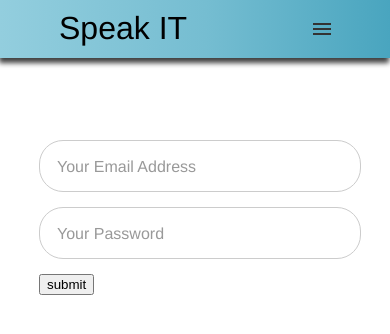
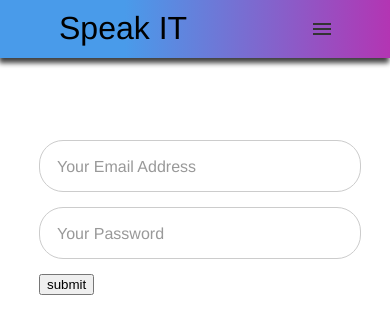
Before and after one commit to alejimenezgit/SpeakIT, a React (Create React App) app: page /login in a window 390 px wide. Shown: the top 334 px of the page. Built offline with nearby package versions, Linux system fonts and the light colour scheme; no server answers.

Commit message:
done navbar function and slider main page

```diff
--- a/package.json
+++ b/package.json
@@ -11,7 +11,8 @@
     "react": "^16.13.1",
     "react-dom": "^16.13.1",
     "react-router-dom": "^5.1.2",
-    "react-scripts": "3.4.1"
+    "react-scripts": "3.4.1",
+    "react-slick": "^0.26.1"
   },
   "scripts": {
     "start": "react-scripts start",
--- a/public/index.html
+++ b/public/index.html
@@ -3,6 +3,8 @@
   <head>
     <meta charset="utf-8" />
     <link rel="icon" href="%PUBLIC_URL%/favicon.ico" />
+    <link rel="stylesheet" type="text/css" charset="UTF-8" href="https://cdnjs.cloudflare.com/ajax/libs/slick-carousel/1.6.0/slick.min.css" />
+    <link rel="stylesheet" type="text/css" href="https://cdnjs.cloudflare.com/ajax/libs/slick-carousel/1.6.0/slick-theme.min.css" />
     <meta name="viewport" content="width=device-width, initial-scale=1" />
     <meta name="theme-color" content="#000000" />
     <meta
--- a/src/App.js
+++ b/src/App.js
@@ -7,6 +7,7 @@ import Register from './views/Register';
 import MainPage from './views/MainPage';
 import HomePage from './views/HomePage';
 
+import Header from './components/Header'
 import AnonRoute from './components/AnonRoute';
 import PrivateRoute from './components/PrivateRoute';
 
@@ -16,11 +17,12 @@ class App extends Component {
   render(){
     return (
       <AuthProvider>
+        <Header />
         <Switch>
-          <AnonRoute     exact path={'/login'}    component={Login} />
-          <AnonRoute     exact path={'/register'} component={Register} />
-          <PrivateRoute  exact path={'/mainpage'} component={MainPage} />
-          <AnonRoute     exact path={'/'}         component={HomePage} />
+            <AnonRoute     exact path={'/login'}    component={Login} />
+            <AnonRoute     exact path={'/register'} component={Register} />
+            <PrivateRoute  exact path={'/mainpage'} component={MainPage} />
+            <AnonRoute     exact path={'/'}         component={HomePage} />
         </Switch>
       </AuthProvider>
     )
--- a/src/components/Header/index.js
+++ b/src/components/Header/index.js
@@ -13,18 +13,25 @@ class Header extends React.Component {
 
                 <div className="container">
                     <Link to={'/'}> <div className="logo">Speak IT</div> </Link>
+
+                    {!isLoggedIn
+                        ?
+                        <div>
                             <input className="menu-btn" type="checkbox" id="menu-btn" />
                             <label className="menu-icon" htmlFor="menu-btn">
                                 <span className="navicon"></span>
                             </label>
-                    {!isLoggedIn &&
                             <ul className="menu">
                                 <li><Link to={'/login'}>Log in</Link></li>
                                 <li><Link to={'/register'}>Sign up</Link></li>
                             </ul>
-                    }
-                    {isLoggedIn &&
+                        </div>
+                        :
                         <div>
+                            <input className="menu-btn" type="checkbox" id="menu-btn" />
+                            <label className="menu-icon" htmlFor="menu-btn">
+                                <span className="navicon"></span>
+                            </label>
                             <div className="menu profileDesple">
                                 <ul>
                                     <li> <div className="imgNav"> </div>
--- a/src/components/Header/styles.scss
+++ b/src/components/Header/styles.scss
@@ -53,7 +53,7 @@ body {
 }
 
 .itemDesple {
-  background-color: grey;
+  // backgroun..
   padding: 5px;
 }
 
@@ -75,14 +75,14 @@ a {
 }
 
 .header {
-  background: rgba(147,206,222,1);
-  background: -moz-linear-gradient(left, rgba(147,206,222,1) 0%, rgba(117,189,209,1) 53%, rgba(73,165,191,1) 100%);
-  background: -webkit-gradient(left top, right top, color-stop(0%, rgba(147,206,222,1)), color-stop(53%, rgba(117,189,209,1)), color-stop(100%, rgba(73,165,191,1)));
-  background: -webkit-linear-gradient(left, rgba(147,206,222,1) 0%, rgba(117,189,209,1) 53%, rgba(73,165,191,1) 100%);
-  background: -o-linear-gradient(left, rgba(147,206,222,1) 0%, rgba(117,189,209,1) 53%, rgba(73,165,191,1) 100%);
-  background: -ms-linear-gradient(left, rgba(147,206,222,1) 0%, rgba(117,189,209,1) 53%, rgba(73,165,191,1) 100%);
-  background: linear-gradient(to right, rgba(147,206,222,1) 0%, rgba(117,189,209,1) 53%, rgba(73,165,191,1) 100%);
-  filter: progid:DXImageTransform.Microsoft.gradient( startColorstr='#93cede', endColorstr='#49a5bf', GradientType=1 );
+  background: rgba(73,155,234,1);
+  background: -moz-linear-gradient(left, rgba(73,155,234,1) 0%, rgba(73,155,234,1) 32%, rgba(96,133,222,1) 47%, rgba(179,53,179,1) 100%);
+  background: -webkit-gradient(left top, right top, color-stop(0%, rgba(73,155,234,1)), color-stop(32%, rgba(73,155,234,1)), color-stop(47%, rgba(96,133,222,1)), color-stop(100%, rgba(179,53,179,1)));
+  background: -webkit-linear-gradient(left, rgba(73,155,234,1) 0%, rgba(73,155,234,1) 32%, rgba(96,133,222,1) 47%, rgba(179,53,179,1) 100%);
+  background: -o-linear-gradient(left, rgba(73,155,234,1) 0%, rgba(73,155,234,1) 32%, rgba(96,133,222,1) 47%, rgba(179,53,179,1) 100%);
+  background: -ms-linear-gradient(left, rgba(73,155,234,1) 0%, rgba(73,155,234,1) 32%, rgba(96,133,222,1) 47%, rgba(179,53,179,1) 100%);
+  background: linear-gradient(to right, rgba(73,155,234,1) 0%, rgba(73,155,234,1) 32%, rgba(96,133,222,1) 47%, rgba(179,53,179,1) 100%);
+  filter: progid:DXImageTransform.Microsoft.gradient( startColorstr='#499bea', endColorstr='#b335b3', GradientType=1 );filter: progid:DXImageTransform.Microsoft.gradient( startColorstr='#93cede', endColorstr='#49a5bf', GradientType=1 );
   filter: progid:DXImageTransform.Microsoft.gradient( startColorstr='#18568f', endColorstr='#207ce5', GradientType=1 );
   -webkit-box-shadow: -1px 5px 5px 0px rgba(0,0,0,0.75);
   -moz-box-shadow: -1px 5px 5px 0px rgba(0,0,0,0.75);
@@ -172,6 +172,10 @@ a {
   max-height: 240px;
 }
 
+.menu-btn:checked ~ .profileDespleMobile  {
+  max-height: 240px !important;
+}
+
  .menu-btn:checked ~ .menu-icon .navicon {
   background: transparent;
 }
@@ -197,6 +201,10 @@ a {
 
   .profileDespleMobile{
     display: block;
+  }
+
+  .body {
+    background-color: red;
   }
 }
 
--- a/src/views/HomePage/index.js
+++ b/src/views/HomePage/index.js
@@ -1,26 +1,13 @@
 import React from 'react';
 import "./styles.css";
-
-import Header from '../../components/Header'
 
 export default class HomePage extends React.Component {
 
     renderHomePage  = () => {
         return (
-            <div>
-                <Header />
                 <div className="container">
-                <div className="box">
+                    home
                 </div>
-                <div className="box">
-                </div>
-                <div className="box">
-                </div>
-                <div className="box">
-                </div>
-            </div>
-            </div>
-
         );
     }
 
--- a/src/views/HomePage/styles.css
+++ b/src/views/HomePage/styles.css
@@ -5,3 +5,14 @@
     height: 500px;
     margin-top: 50px;
 }
+
+h3 {
+    background: #5f9ea0;
+    color: #fff;
+    font-size: 36px;
+    line-height: 100px;
+    margin: 10px;
+    padding: 2%;
+    position: relative;
+    text-align: center;
+}
--- a/src/views/Login/index.js
+++ b/src/views/Login/index.js
@@ -1,7 +1,6 @@
 import React from 'react';
 import "./styles.scss";
 
-import Header from '../../components/Header';
 import Input from '../../components/Input';
 import LabelForm from '../../components/LabelForm';
 
@@ -34,7 +33,6 @@ class Login extends React.Component {
         const { email, password } = this.state;
         return (
             <div>
-                <Header />
                 <div className="container" onSubmit={this.handleSubmit}>
                     <form className="form">
                         <Input name="email" type="Email" value={email} action={this.handleInput}/>
--- a/src/views/MainPage/index.js
+++ b/src/views/MainPage/index.js
@@ -1,20 +1,56 @@
 import React from 'react';
 import "./styles.scss";
-
-import Header from '../../components/Header'
+import Slider from "react-slick";
 
 export default class MainPage extends React.Component {
 
     renderMainPage  = () => {
+        const settings = {
+            dots: true,
+            infinite: true,
+            speed: 500,
+            slidesToShow: 3,
+            slidesToScroll: 3
+          };
         return (
-            <div>
-                <Header />
-                <div className="container">
-                    <div className="box">
-                        main
+            <div className="container">
+                <div>
+                    <h2> Select an idiom </h2>
+                    <Slider {...settings}>
+                    <div>
+                        <h3> Ingles </h3>
                     </div>
+                    <div>
+                        <h3> Español </h3>
+                    </div>
+                    <div>
+                        <h3> Japones </h3>
+                    </div>
+                    <div>
+                        <h3>4</h3>
+                    </div>
+                    <div>
+                        <h3>5</h3>
+                    </div>
+                    <div>
+                        <h3>6</h3>
+                    </div>
+                    <div>
+                        <h3>7</h3>
+                    </div>
+                    <div>
+                        <h3>8</h3>
+                    </div>
+                    <div>
+                        <h3>9</h3>
+                    </div>
+                    </Slider>
                 </div>
+              <div className="box">
+
+              </div>
             </div>
+
         );
     }
 
--- a/src/views/Register/index.js
+++ b/src/views/Register/index.js
@@ -1,6 +1,5 @@
 import React from 'react';
 import "./styles.scss";
-import Header from '../../components/Header';
 import Input from '../../components/Input';
 import { withAuth } from '../../context/authContext';
 
@@ -33,7 +32,6 @@ class Register extends React.Component {
         const { name, surnames, email, password } = this.state;
         return (
             <div>
-                <Header />
                 <div className="container">
                     <form className="form" onSubmit={this.handleSubmit}>
                         <Input name="name" type="text" value={name} action={this.handleInput}/>
```
Also changed, not shown: 1 other file (tests, documents, lock files or other folders). Lines whose indentation alone changed are shown as unchanged.
